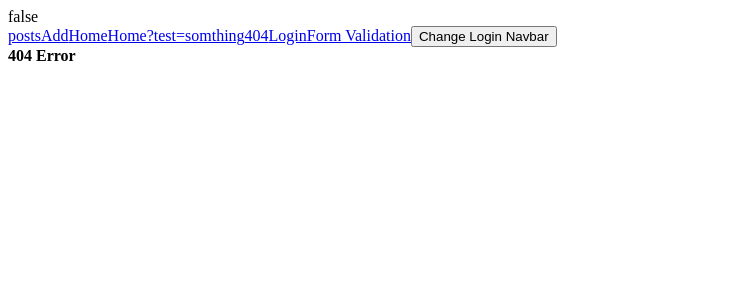
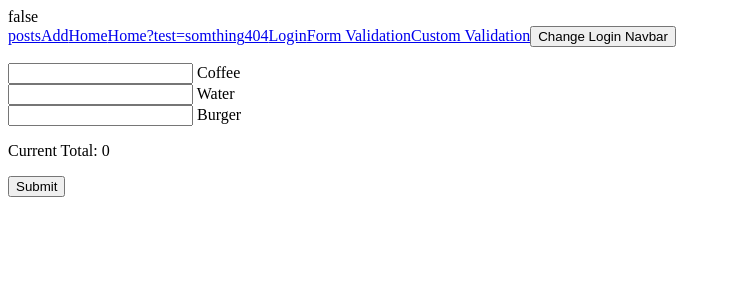
Before and after one commit to gmkhussain/vue, a Vue app in the folder webapp/: page /form-custom-validation in a window 1280 px wide. Before the commit this address had no page. Shown: the top 300 px of the page, without its empty margins (0-731 px from the left). Built offline with nearby package versions, Linux system fonts and the light colour scheme.

Commit message:
:apple: Custom Validation

```diff
--- /dev/null
+++ b/webapp/src/components/forms/custom-validation.vue
@@ -0,0 +1,95 @@
+<template>
+
+    <form
+        id="app"
+        @change="checkForm"
+        action="https://vuejs.org/"
+        method="post"
+        novalidate="true"
+        >
+
+        <p v-if="inputs.errors.length">
+            <b>Please correct the following error(s):</b>
+            <ul>
+            <li v-for="error in inputs.errors">{{ error }}</li>
+            </ul>
+        </p>
+
+        <p>
+            <input
+                v-model.number="inputs.coffee"
+                type="number"
+                name="coffee"
+                > Coffee <br/>
+            <input
+                v-model.number="inputs.water"
+                type="number"
+                name="water"
+                > Water <br/>
+            <input
+                v-model.number="inputs.burger"
+                type="number"
+                name="burger"
+                > Burger <br/>
+        </p>
+
+        <p>
+            Current Total: {{total}}
+        </p>
+
+        <p>
+            <input type="submit" value="Submit">
+        </p>
+
+    </form>
+
+</template>
+
+<script>
+export default {
+  name: 'custom_validation',
+  data() {
+        return {
+            inputs: {
+                errors: [],
+                coffee: null,
+                water: null,
+                burger: null,
+            }
+        }
+    },
+    computed: {
+        total: function () {
+        // must parse because Vue turns empty value to string
+        return  Number(this.inputs.coffee) +
+                Number(this.inputs.water+this.inputs.burger);
+        }
+    },
+    methods:{
+        checkForm: function (e) {
+        this.inputs.errors = [];
+
+        if (this.total <= 100) {
+            this.inputs.errors.push('Total must greater than 100!');
+        }
+
+        if (this.total >= 100) {
+           this.inputs.errors.push('GOOD!');
+        }
+
+        if (!this.inputs.errors.length) {
+            return true;
+        }
+
+        e.preventDefault();
+        }
+  }
+}
+</script>
+
+<!-- Add "scoped" attribute to limit CSS to this component only -->
+<style scoped>
+a {
+  color: #42b983;
+}
+</style>
--- a/webapp/src/components/nav_main.vue
+++ b/webapp/src/components/nav_main.vue
@@ -25,6 +25,7 @@
     <router-link v-else to="/login">Login</router-link>
 
     <router-link to="/form-validation">Form Validation</router-link>
+    <router-link to="/form-custom-validation">Custom Validation</router-link>
 
     <button @click="onClickButton">Change Login Navbar</button>
   </div>
--- a/webapp/src/router/index.js
+++ b/webapp/src/router/index.js
@@ -37,6 +37,11 @@ Vue.use(Router)
       path: "/form-validation",
       name: "form-validation",
       component: () => import("@/components/forms/validation")
+    },
+    {
+      path: "/form-custom-validation",
+      name: "form-custom-validation",
+      component: () => import("@/components/forms/custom-validation")
     }
   ]
 
```
